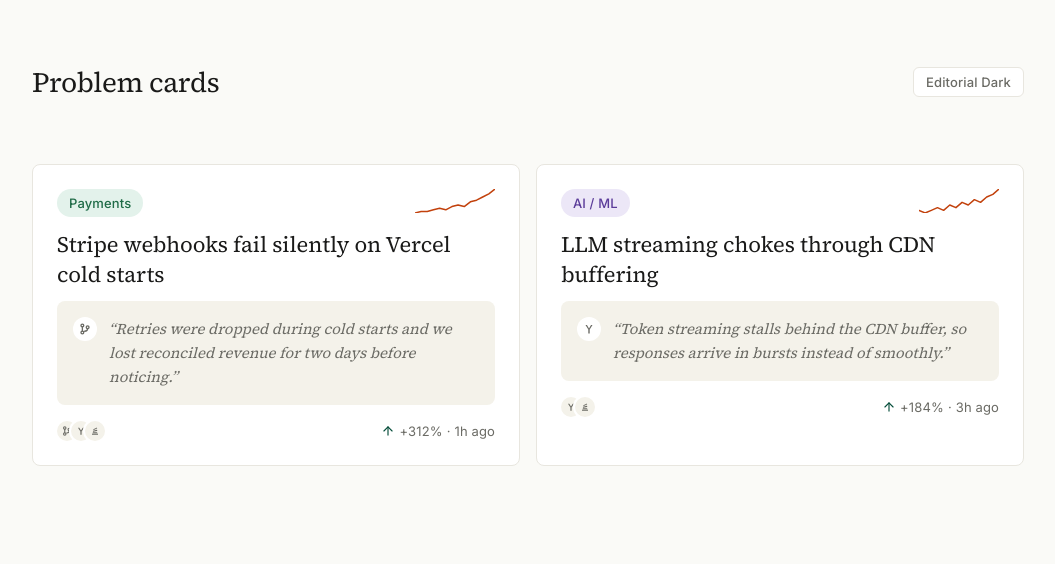
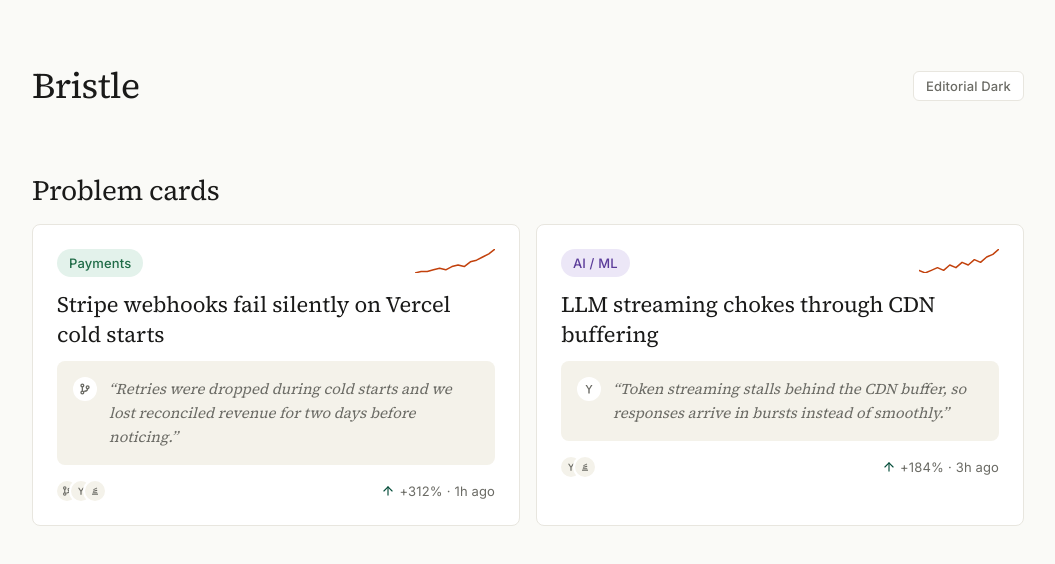
Before and after one commit to cornel-stack/bristle, a Next.js app in the folder apps/web/: page / in a window 1280 px wide. Shown: the top 564 px of the page, without its empty margins (112-1167 px from the left). Built offline with nearby package versions, Linux system fonts and the light colour scheme.

Commit message:
fix(web): correct heading order h1→h2→h3

```diff
--- a/apps/web/src/app/theme-showcase.tsx
+++ b/apps/web/src/app/theme-showcase.tsx
@@ -18,7 +18,7 @@
   return (
     <main className="mx-auto max-w-5xl px-grid py-section">
       <div className="flex items-center justify-between gap-grid">
-        <h1 className="font-serif text-h2 text-text-primary">Problem cards</h1>
+        <h1 className="font-serif text-h1 text-text-primary">Bristle</h1>
         <button
           type="button"
           onClick={toggle}
@@ -30,7 +30,10 @@
         </button>
       </div>
 
-      <div className="mt-section grid gap-grid md:grid-cols-2">{children}</div>
+      <section className="mt-section">
+        <h2 className="font-serif text-h2 text-text-primary">Problem cards</h2>
+        <div className="mt-grid grid gap-grid md:grid-cols-2">{children}</div>
+      </section>
     </main>
   );
 }
```
